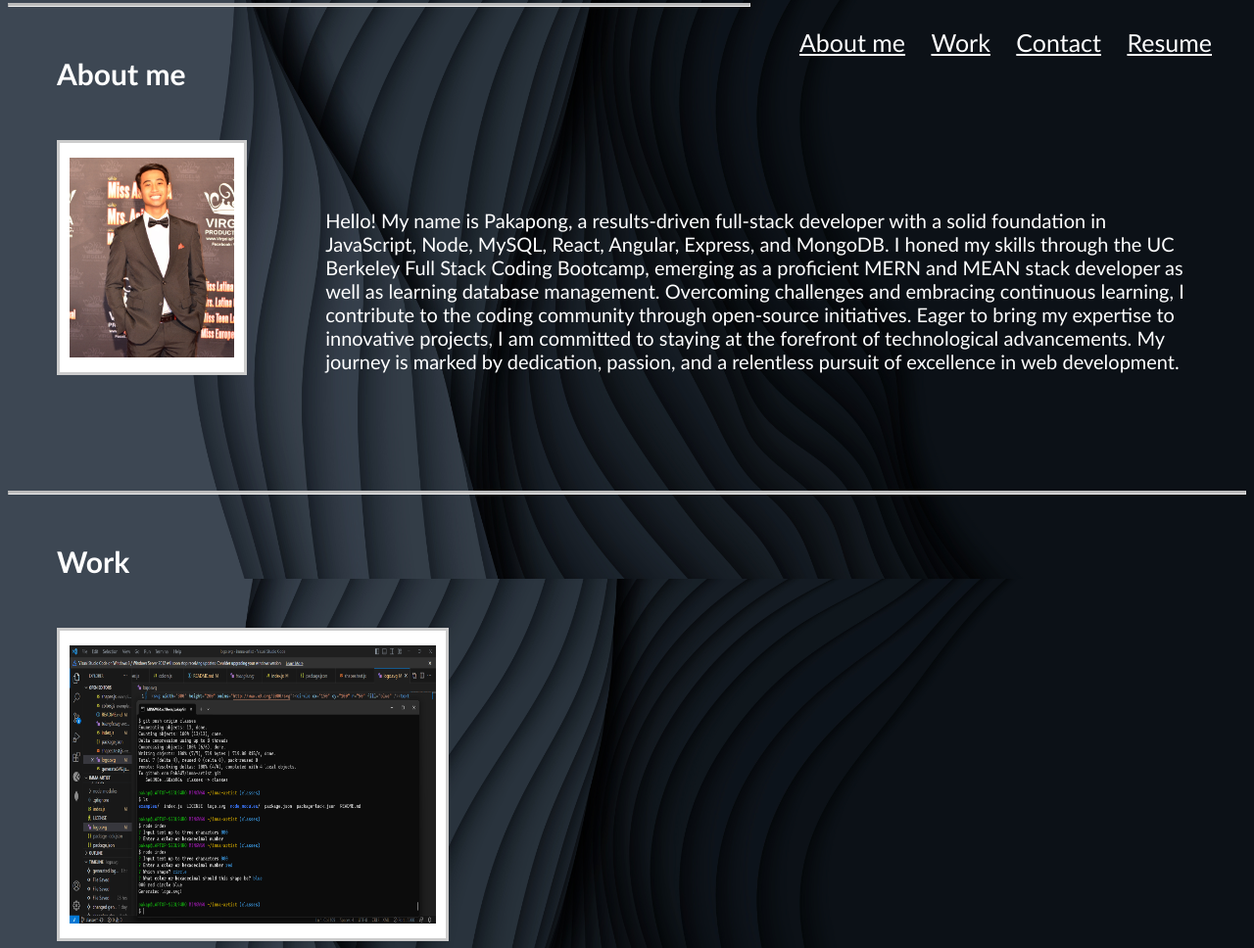
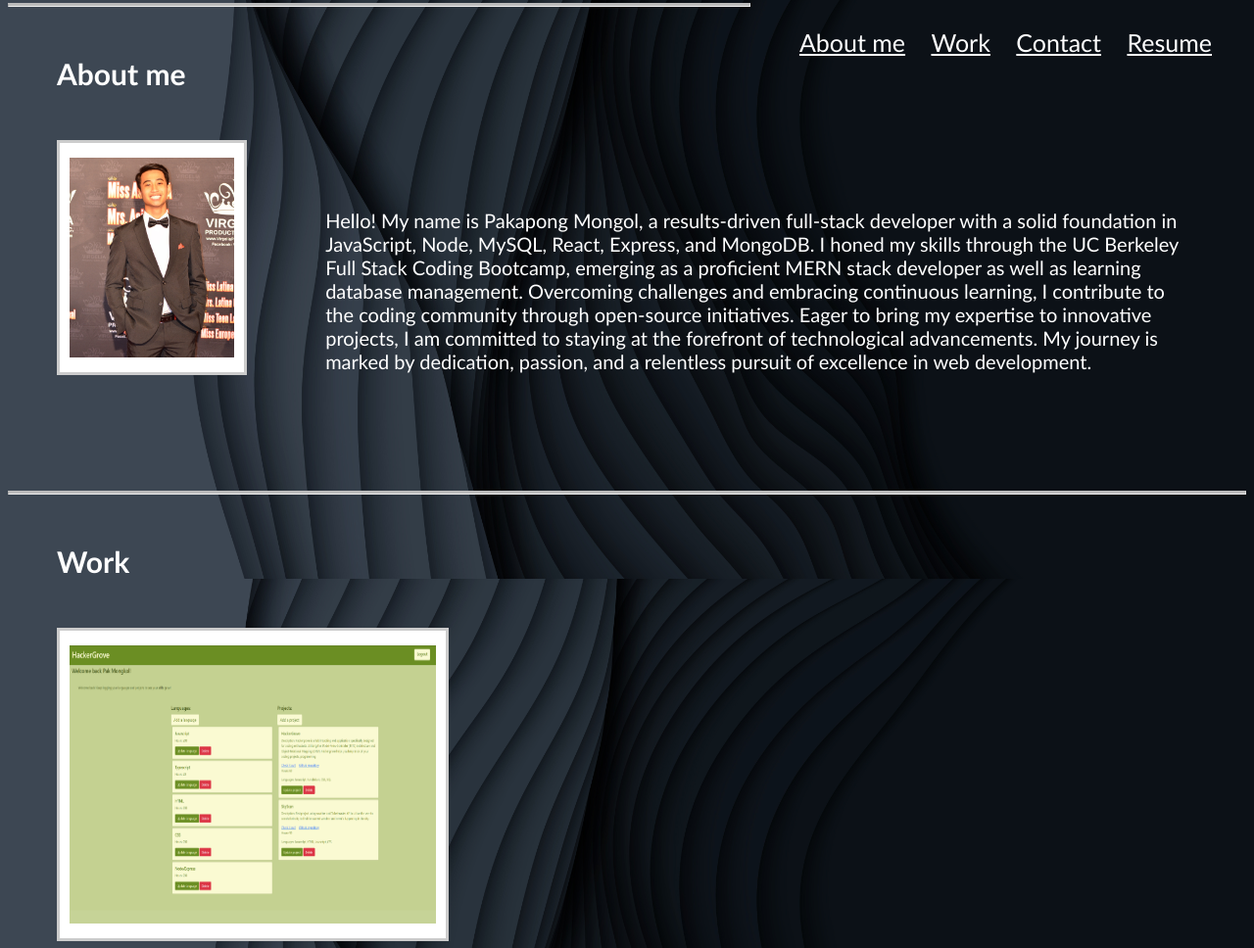
Before and after one commit to Pak547/Paks-special-portfolio, a plain HTML site: page index.html in a window 1280 px wide. Shown: the part 209-1177 px from the top of the page at 98% size. Drawn offline with Linux system fonts and the light colour scheme.

Commit message:
updated new project added

```diff
--- a/index.html
+++ b/index.html
@@ -25,20 +25,17 @@
     <nav>
       <div>
         <ul>
-            <li><a class="navbar"
-              href="#section-one">About me</a></li>
-            <li><a class="navbar"
-              href="#section-two">Work</a></li>
-            <li><a class="navbar"
-              href="#section-three">Contact</a></li>
-              <li><a class="navbar"
-                href="./assets/Pakapong's Resume V2.pdf">Resume</a></li>
+          <li><a class="navbar" href="#section-one">About me</a></li>
+          <li><a class="navbar" href="#section-two">Work</a></li>
+          <li><a class="navbar" href="#section-three">Contact</a></li>
+          <li><a class="navbar" href="./assets/Pakapong's Resume V2.pdf">Resume</a></li>
         </ul>
       </div>
     </nav>
   </header>
 </head>
 <hr>
+
 <body class="background">
   <section class="column">
     <h1 class="h1" id="section-one">About me</h1>
@@ -46,7 +43,13 @@
       <img id="me" class="frame" src="/images/picofme.jpg" alt="Beautiful pic of me">
       <div>
         <p>
-      Hello! My name is Pakapong, a results-driven full-stack developer with a solid foundation in JavaScript, Node, MySQL, React, Angular, Express, and MongoDB. I honed my skills through the UC Berkeley Full Stack Coding Bootcamp, emerging as a proficient MERN and MEAN stack developer as well as learning database management. Overcoming challenges and embracing continuous learning, I contribute to the coding community through open-source initiatives. Eager to bring my expertise to innovative projects, I am committed to staying at the forefront of technological advancements. My journey is marked by dedication, passion, and a relentless pursuit of excellence in web development.
+          Hello! My name is Pakapong Mongol, a results-driven full-stack developer with a solid foundation in
+          JavaScript, Node, MySQL, React, Express, and MongoDB. I honed my skills through the UC Berkeley Full Stack
+          Coding Bootcamp, emerging as a proficient MERN stack developer as well as learning database management.
+          Overcoming challenges and embracing continuous learning, I contribute to the coding community through
+          open-source initiatives. Eager to bring my expertise to innovative projects, I am committed to staying at the
+          forefront of technological advancements. My journey is marked by dedication, passion, and a relentless pursuit
+          of excellence in web development.
         </p>
     </card>
   </section>
@@ -54,13 +57,13 @@
   <section id="portfolio">
     <h1 class="h1" id="section-two">Work</h1>
     <card>
-            <a class="container" href="https://github.com/Pak547/imma-artist" target="_blank" rel="noopener noreferrer">
-            <img class="frame" id="project" src='/images/svg gen 4.png' alt="SVG Logo Generator">
+      <a class="container" href="https://hacker-grove-215ce88624e3.herokuapp.com/" target="_blank"
+        rel="noopener noreferrer">
+        <img class="frame" id="project" src='./images/project 2.png' alt="Coding Habit Tracker">
         <div class="overlay">
           <div class="image-text">
-              SVG Logo Generator
-              <br
-              ><em>Node/Inquirer/Jest</em>
+            HackerGrove
+            <br><em>Node/Express/SQL/ORM</em>
           </div>
         </div>
       </a>
@@ -71,8 +74,7 @@
         <div class="overlay">
           <div class="image-text">
             SkyScan
-          <br
-          ><em>CSSframework/Javascript/APIs</em>
+            <br><em>CSSframework/Javascript/APIs</em>
           </div>
         </div>
       </a>
@@ -83,12 +85,13 @@
     <div>
       <address id="section-three">
         <h1 id="contact-me">Contact me!</h1>
-
+        <!--
           <a class="call"href="tel:+1.562.533.7089">
             <img class="call" src="./images/phone.png" alt="Text me"></img>
           </a>
-
-      <a class="email" href="mailto:pakapongm@yahoo.com"><img class="email"src="./images/gmail.png" alt="emailme"></a>
+        -->
+        <a class="email" href="mailto:pakapongm@gmail.com"><img class="email" src="./images/gmail.png"
+            alt="emailme"></a>
 
         <a href="https://github.com/Pak547" target="_blank" rel="noopener noreferrer">
           <img class="gitlogo" src="./images/github-mark-white.png" alt="Github">
```
Also changed, not shown: images/project 2.png (added), images/svg gen 4.png (deleted), 1 other file. Lines whose indentation alone changed are shown as unchanged.
